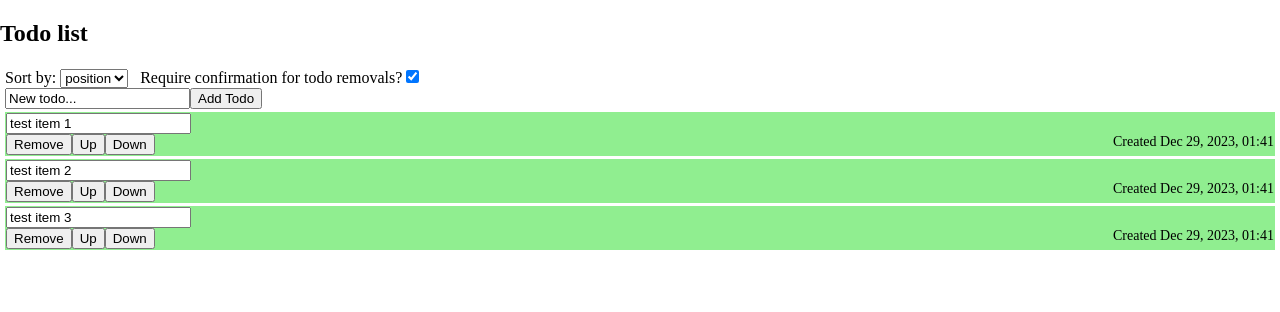
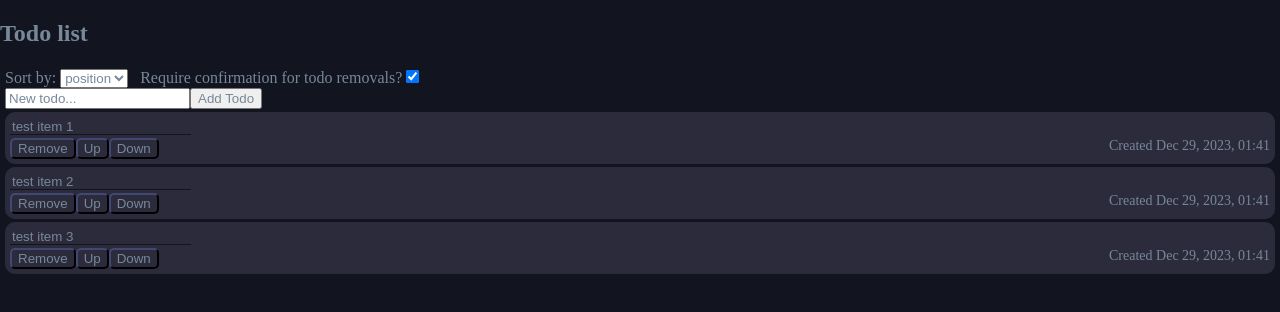
Before and after one commit to jwlebert/get-it-done, an Angular app in the folder client/: page / in a window 1280 px wide. Shown: the top 312 px of the page. Built offline with nearby package versions, Linux system fonts and the light colour scheme.

Commit message:
added some basic styling to the todos

```diff
--- a/client/src/app/todo/todo.component.css
+++ b/client/src/app/todo/todo.component.css
@@ -1,8 +1,25 @@
 section {
-    background-color: lightgreen;
-    padding: 1px;
+    background-color: var(--extra1);
+
+    border-radius: 10px;
+
+    padding: 5px;
     margin-top: 3px;
+
     text-align: left;
+}
+
+button {
+    background-color: var(--extra1);
+    /* border: 10px ; */
+    border-color: var(--primary);
+    border-radius: 5px;
+}
+
+input {
+    border: none;
+    background: linear-gradient(180deg, var(--extra1) 95%, var(--primary) 5%);
+    margin-bottom: 3px;
 }
 
 .todo-title {
--- a/client/src/styles.css
+++ b/client/src/styles.css
@@ -1,3 +1,19 @@
+:root {
+    /* For themes */
+    /* https://coolors.co/palette/403f4c-2c2b3c-1b2432-121420 */
+    --primary: #121420;
+    --secondary: #1B2432;
+    --extra1: #2C2B3C;
+    --extra2: #403F4C;
+
+    --text-color: lightslategrey;
+}
+
 body {
     margin: 0;
+    background-color: var(--primary);
 }
+
+* {
+    color: var(--text-color);
+}
```
